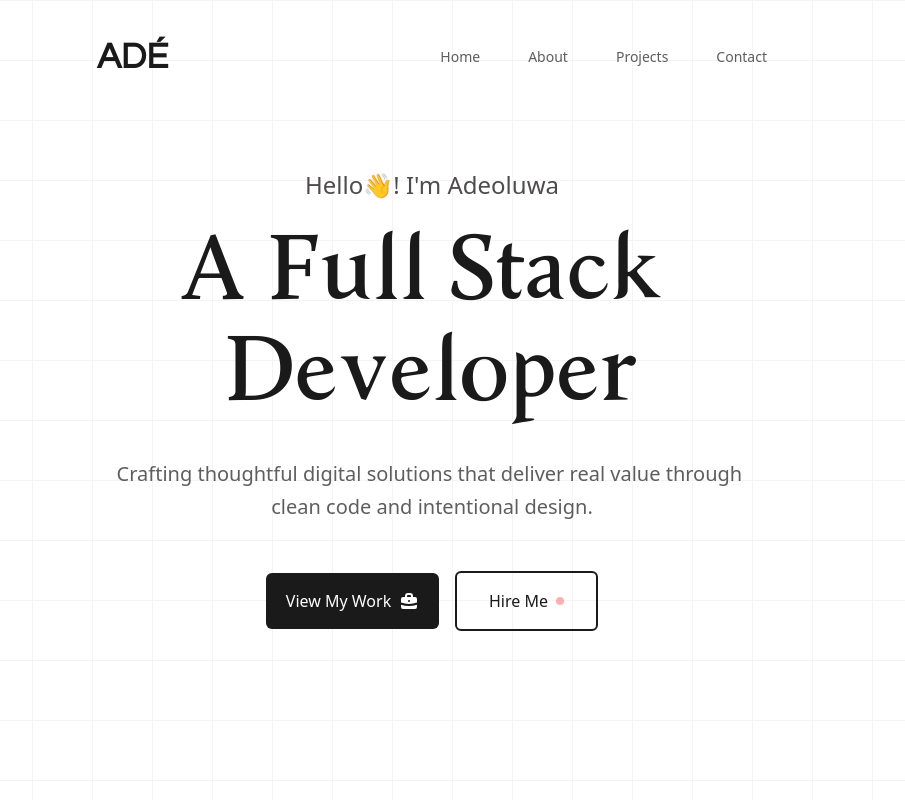
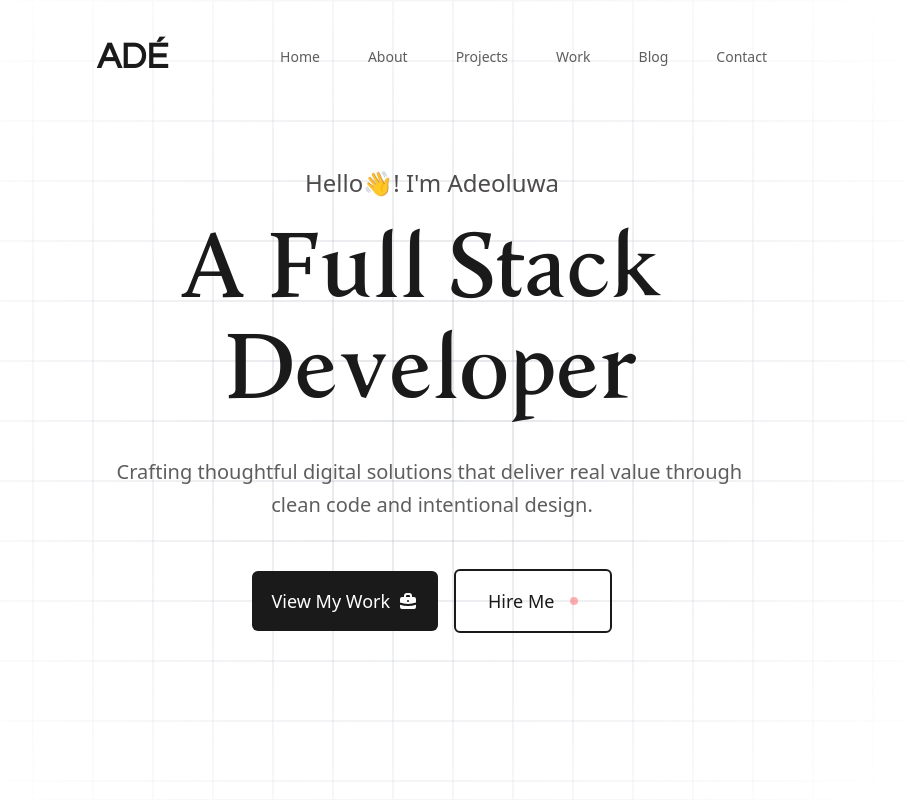
Before and after one commit to ajanixoxo/Adeoluwa, a Next.js app: page / in a window 1280 px wide. Shown: the top 800 px of the page, without its empty margins (208-1113 px from the left). Built offline with nearby package versions, Linux system fonts and the light colour scheme; a web font is replaced by a local one.

Commit message:
Implement smooth scrolling for navigation and enhance Navbar with animations; update section IDs for About, Blog, Contact, Projects, and Work. Add project images to ProjectVariation1 and adjust layout styles for better responsiveness.

```diff
--- a/app/globals.css
+++ b/app/globals.css
@@ -36,7 +36,9 @@
   --font-agbalumo: var(--font-agbalumo), sans-serif;
   --font-questrial: var(--font-questrial), sans-serif;
 }
-
+html{
+  scroll-behavior: smooth;
+}
 body {
   font-family: var(--font-body);
   color: var(--color-dark);
--- a/components/Navbar.tsx
+++ b/components/Navbar.tsx
@@ -2,6 +2,7 @@
 
 import { useState, useEffect } from 'react'
 import { HiMenu, HiX } from 'react-icons/hi'
+import { motion, AnimatePresence } from 'motion/react'
 // import {GlassCard} from  "@developer-hub/liquid-glass"
 export default function Navbar() {
   const [mobileMenuOpen, setMobileMenuOpen] = useState(false)
@@ -17,18 +18,28 @@ export default function Navbar() {
     return () => window.removeEventListener('scroll', handleScroll)
   }, [])
 
+  const handleLinkClick = (href: string) => {
+    setMobileMenuOpen(false)
+    const element = document.querySelector(href)
+    if (element) {
+      element.scrollIntoView({ behavior: 'smooth', block: 'start' })
+    }
+  }
+
   const navLinks = [
     { name: 'Home', href: '#home' },
     { name: 'About', href: '#about' },
     { name: 'Projects', href: '#projects' },
+    { name: 'Work', href: '#work' },
+    { name: 'Blog', href: '#blog' },
     { name: 'Contact', href: '#contact' },
   ]
 
   return (
-    <nav className="fixed top-0 left-0 right-0 z-50 bg-transparent pt-4">
+    <nav className="fixed top-0 left-0 right-0 z-50 bg-transparent pt-4 px-6 lg:px-12">
       {/* <GlassCard> */}
       <div
-        className={`max-w-3xl mx-auto px-6 lg:px-12 border rounded-3xl transition-all duration-300 ${
+        className={`max-w-2xl lg:max-w-3xl mx-auto px-6 lg:px-12 border rounded-3xl transition-all duration-300 ${
           isScrolled
             ? 'bg-white/80 backdrop-blur-md border-dark/20 shadow-sm'
             : 'border-white/30'
@@ -41,14 +52,19 @@ export default function Navbar() {
           </div>
 
           {/* Desktop Navigation */}
-          <div className="hidden md:flex items-center gap-12">
+          <div className="hidden md:flex items-center gap-8 lg:gap-12">
             {navLinks.map((link) => (
               <a
                 key={link.name}
                 href={link.href}
-                className="text-dark/70 font-body text-sm font-medium hover:text-dark transition-colors"
+                onClick={(e) => {
+                  e.preventDefault()
+                  handleLinkClick(link.href)
+                }}
+                className="text-dark/70 font-body text-sm font-medium hover:text-dark transition-colors relative group"
               >
                 {link.name}
+                <span className="absolute bottom-0 left-0 w-0 h-0.5 bg-accent group-hover:w-full transition-all duration-300"></span>
               </a>
             ))}
           </div>
@@ -61,26 +77,42 @@ export default function Navbar() {
             {mobileMenuOpen ? <HiX size={24} /> : <HiMenu size={24} />}
           </button>
         </div>
+        <AnimatePresence>
+        {mobileMenuOpen && (
+          <motion.div
+            initial={{ opacity: 0, height: 0 }}
+            animate={{ opacity: 1, height: 'auto' }}
+            exit={{ opacity: 0, height: 0 }}
+            transition={{ duration: 0.3, ease: 'easeInOut' }}
+            className="md:hidden overflow-hidden"
+          >
+            <div className="space-y-1">
+              {navLinks.map((link, index) => (
+                <motion.a
+                  key={link.name}
+                  href={link.href}
+                  onClick={(e) => {
+                    e.preventDefault()
+                    handleLinkClick(link.href)
+                  }}
+                  initial={{ opacity: 0, x: -20 }}
+                  animate={{ opacity: 1, x: 0 }}
+                  transition={{ delay: index * 0.1, duration: 0.3 }}
+                  className="block py-3 px-4 text-dark font-body text-base font-medium hover:bg-primary/20 hover:text-accent rounded-sm transition-all duration-200 relative group"
+                >
+                  <span className="relative z-10">{link.name}</span>
+                  <span className="absolute left-0 top-0 bottom-0 w-1 bg-accent scale-y-0 group-hover:scale-y-100 transition-transform duration-200 rounded-r-sm"></span>
+                </motion.a>
+              ))}
+            </div>
+          </motion.div>
+        )}
+      </AnimatePresence>
       </div>
       {/* </GlassCard> */}
 
       {/* Mobile Menu */}
-      {mobileMenuOpen && (
-        <div className="md:hidden bg-white/95 backdrop-blur-sm border-t border-dark/10">
-          <div className="px-6 py-4 space-y-4">
-            {navLinks.map((link) => (
-              <a
-                key={link.name}
-                href={link.href}
-                className="block text-dark font-body text-base font-medium hover:text-dark/70 transition-colors"
-                onClick={() => setMobileMenuOpen(false)}
-              >
-                {link.name}
-              </a>
-            ))}
-          </div>
-        </div>
-      )}
+
     </nav>
   )
 }
--- a/components/about-variations/AboutVariation1.tsx
+++ b/components/about-variations/AboutVariation1.tsx
@@ -33,7 +33,7 @@ export default function AboutVariation1() {
   ]
 
   return (
-    <section className="min-h-screen bg-white py-32 px-6 lg:px-12">
+    <section id="about" className="min-h-screen bg-white py-32 px-6 lg:px-12">
       <div className="max-w-7xl mx-auto">
         {/* Section Header */}
         <h2 className="font-heading text-5xl md:text-6xl font-bold text-dark mb-20 text-center">
--- a/components/blog/BlogSection.tsx
+++ b/components/blog/BlogSection.tsx
@@ -8,7 +8,7 @@ export default function BlogSection() {
   const isInView = useInView(sectionRef, { once: true, amount: 0.2 })
 
   return (
-    <section ref={sectionRef} className="min-h-screen bg-white py-32 px-6 lg:px-12">
+    <section id="blog" ref={sectionRef} className="min-h-screen bg-white py-32 px-6 lg:px-12">
       <div className="max-w-7xl mx-auto">
         {/* Section Header */}
         <motion.div
--- a/components/contact/ContactSection.tsx
+++ b/components/contact/ContactSection.tsx
@@ -9,7 +9,7 @@ export default function ContactSection() {
     const isInView = useInView(sectionRef, { once: true, amount: 0.2 })
 
     return (
-        <section ref={sectionRef} className=" bg-dark py-10  relative overflow-hidden ">
+        <section id="contact" ref={sectionRef} className=" bg-dark py-10  relative overflow-hidden ">
             {/* Background Pattern/Doodles */}
             <div className="absolute inset-0 opacity-10">
                 <div className="absolute top-20 left-10 w-32 h-32 border-2 border-white/20 rounded-full"></div>
--- a/components/hero-variations/HeroVariation3.tsx
+++ b/components/hero-variations/HeroVariation3.tsx
@@ -6,24 +6,28 @@ import Navbar from '../Navbar'
 import { TextAnimate } from '@/components/ui/text-animate'
 import RippleButton from '@/components/ui/RippleButton'
 import Magnet from '../Magnet'
+import { InteractiveGridPattern } from '@/components/ui/interactive-grid-pattern'
+import { cn } from '@/lib/utils'
 
 export default function HeroVariation3() {
   return (
     <div className="min-h-screen bg-white relative overflow-hidden">
-      {/* Subtle Grid Background */}
-      <div
-        className="absolute inset-0 opacity-[0.15]"
-        style={{
-          backgroundImage: 'linear-gradient(#C0B6B6 1px, transparent 1px), linear-gradient(90deg, #C0B6B6 1px, transparent 1px)',
-          backgroundSize: '60px 60px'
-        }}
+      {/* Interactive Grid Pattern */}
+      <InteractiveGridPattern
+        className={cn(
+          "mask-[radial-gradient(600px_circle_at_center,white,transparent)]"
+        )}
+        width={60}
+        height={60}
+        squares={[80, 80]}
+        squaresClassName="hover:fill-blue-400"
       />
 
       {/* Navigation */}
       <Navbar />
 
       {/* Hero Section - Centered */}
-      <section className="relative z-10 pt-32 pb-32 px-6 lg:px-12 min-h-screen flex items-center justify-center">
+      <section id="home" className="relative z-10 pt-32 pb-32 px-6 lg:px-12 min-h-screen flex items-center justify-center">
         <div className="max-w-4xl mx-auto w-full text-center">
           {/* Greeting */}
           <TextAnimate
@@ -60,7 +64,7 @@ export default function HeroVariation3() {
           </TextAnimate>
 
           <motion.div
-            className="flex items-center justify-center gap-4"
+            className="flex flex-col sm:flex-row items-center justify-center gap-3 sm:gap-4 w-full sm:w-auto"
             initial={{ opacity: 0, y: 20 }}
             animate={{ opacity: 1, y: 0 }}
             transition={{
@@ -72,20 +76,20 @@ export default function HeroVariation3() {
             <RippleButton
               href="#projects"
               variant="primary"
-              className="inline-flex px-5 py-4"
+              className="inline-flex w-full sm:w-auto justify-center px-4 py-3 sm:px-5 sm:py-4 text-base sm:text-lg"
             >
               View My Work
-              <HiBriefcase className="text-xl" />
+              <HiBriefcase className="text-lg sm:text-xl" />
             </RippleButton>
             <Magnet disabled={false} padding={120} magnetStrength={2}>
-               <RippleButton
-              href="#projects"
-              variant="secondary"
-              className="inline-flex px-8 py-4"
-            >
-              Hire Me <span className="bg-red-400 w-2 h-2 rounded-full animate-pulse"></span>
-            </RippleButton></Magnet>
-
+              <RippleButton
+                href="#projects"
+                variant="secondary"
+                className="inline-flex w-full sm:w-auto justify-center px-6 py-3 sm:px-8 sm:py-4 text-base sm:text-lg"
+              >
+                Hire Me <span className="bg-red-400 w-2 h-2 rounded-full animate-pulse ml-2"></span>
+              </RippleButton>
+            </Magnet>
           </motion.div>
           {/* CTA */}
 
--- a/components/projects-variations/ProjectVariation1.tsx
+++ b/components/projects-variations/ProjectVariation1.tsx
@@ -27,6 +27,7 @@ export default function ProjectVariation1() {
       title: 'MyPath2Tech',
       description: 'A community platform for tech enthusiasts to connect, learn, and grow together through events and resources.',
       technologies: ['Next.js', 'React', 'Tailwind CSS', 'Framer Motion', 'Express.js'],
+      imageUrl: '/work/mp2t.png',
       liveUrl: 'https://www.mypath2tech.ca/',
       githubUrl: '#',
       featured: true,
@@ -36,6 +37,7 @@ export default function ProjectVariation1() {
       title: 'Apture',
       description: 'Your Friendly Budget and expense planner',
       technologies: ['Next.js', 'React', 'Tailwind CSS', 'Framer Motion', 'Express.js'],
+      imageUrl: '/work/apture2.png',
       liveUrl: 'https://apture.app/',
       githubUrl: '#',
       featured: true,
@@ -45,7 +47,8 @@ export default function ProjectVariation1() {
       title: 'Funkash Technology',
       description: 'A Company that helps startup and talented individuals get their ideas to life.',
       technologies: ['React', 'Node.js', 'Next.js', 'MongoDB'],
-      liveUrl: 'https://flurstack.vercel.app/home',
+      imageUrl: '/work/funkash-main.png',
+      liveUrl: 'https://funkash.com',
       githubUrl: '#',
     },
     {
@@ -53,6 +56,7 @@ export default function ProjectVariation1() {
       title: 'Residde',
       description: 'Discover properties for rent and sale with secure inspection services.',
       technologies: ['Next.js', 'React', 'Tailwind CSS', 'Framer Motion', 'Express.js'],
+      imageUrl: '/work/resside.png',
       liveUrl: 'https://residde-web.vercel.app/',
       githubUrl: '#',
     },
@@ -61,22 +65,16 @@ export default function ProjectVariation1() {
       title: 'Tee_shotz Website Portfolio',
       description: 'A portfolio website that showcases a photographers works, services and more...',
       technologies: ['React', 'Tailwind CSS', 'Next.js', 'AOS'],
+      imageUrl: '/work/tee-shot.png',
       liveUrl: 'https://tee-shotz.vercel.app/',
       githubUrl: '#',
     },
 
-    {
-      id: 6,
-      title: 'A Dashboard Website',
-      description: 'An Admin Dashboard.',
-      technologies: ['React', 'Chart.js', 'Tailwind CSS'],
-      liveUrl: 'https://crownz-dasboard.vercel.app/',
-      githubUrl: '#',
-    },
+
   ]
 
   return (
-    <section className="min-h-screen bg-white py-32 px-6 lg:px-12">
+    <section id="projects" className="min-h-screen bg-white py-32 px-6 lg:px-12">
       <div className="max-w-7xl mx-auto">
         {/* Section Header */}
         <motion.div
@@ -104,10 +102,22 @@ export default function ProjectVariation1() {
               transition={{ duration: 0.5, delay: index * 0.1 }}
               className="group relative bg-white border-2 border-secondary rounded-sm overflow-hidden hover:border-accent transition-all duration-300"
             >
-              {/* Project Image Placeholder */}
-              <div className="h-48 bg-linear-to-br from-primary/20 to-secondary/20 flex items-center justify-center">
-                <div className="text-6xl opacity-20">💻</div>
-              </div>
+              {/* Project Image */}
+              {project.imageUrl ? (
+                <div className="relative h-48 w-full overflow-hidden">
+                  <Image
+                    src={project.imageUrl}
+                    alt={project.title}
+                    fill
+                    className="object-cover group-hover:scale-105 transition-transform duration-300"
+                    sizes="(max-width: 768px) 100vw, (max-width: 1200px) 50vw, 33vw"
+                  />
+                </div>
+              ) : (
+                <div className="h-48 bg-linear-to-br from-primary/20 to-secondary/20 flex items-center justify-center">
+                  <div className="text-6xl opacity-20">💻</div>
+                </div>
+              )}
 
               {/* Project Content */}
               <div className="p-6">
@@ -152,7 +162,7 @@ export default function ProjectVariation1() {
                   {project.githubUrl && (
                     <a
                       href={project.githubUrl}
-                      className="flex items-center gap-2 text-dark/70 hover:text-accent transition-colors font-body text-sm font-medium"
+                      className="flex items-center gap-2 text-dark/70 hover:text-gray-700 transition-colors font-body text-sm font-medium"
                     >
                       <HiCode className="text-lg" />
                       Code
--- /dev/null
+++ b/components/ui/interactive-grid-pattern.tsx
@@ -0,0 +1,73 @@
+"use client"
+
+import React, { useState } from "react"
+
+import { cn } from "@/lib/utils"
+
+/**
+ * InteractiveGridPattern is a component that renders a grid pattern with interactive squares.
+ *
+ * @param width - The width of each square.
+ * @param height - The height of each square.
+ * @param squares - The number of squares in the grid. The first element is the number of horizontal squares, and the second element is the number of vertical squares.
+ * @param className - The class name of the grid.
+ * @param squaresClassName - The class name of the squares.
+ */
+interface InteractiveGridPatternProps extends React.SVGProps<SVGSVGElement> {
+  width?: number
+  height?: number
+  squares?: [number, number] // [horizontal, vertical]
+  className?: string
+  squaresClassName?: string
+}
+
+/**
+ * The InteractiveGridPattern component.
+ *
+ * @see InteractiveGridPatternProps for the props interface.
+ * @returns A React component.
+ */
+export function InteractiveGridPattern({
+  width = 40,
+  height = 40,
+  squares = [24, 24],
+  className,
+  squaresClassName,
+  ...props
+}: InteractiveGridPatternProps) {
+  const [horizontal, vertical] = squares
+  const [hoveredSquare, setHoveredSquare] = useState<number | null>(null)
+
+  return (
+    <svg
+      width={width * horizontal}
+      height={height * vertical}
+      className={cn(
+        "absolute inset-0 h-full w-full border border-gray-400/30",
+        className
+      )}
+      {...props}
+    >
+      {Array.from({ length: horizontal * vertical }).map((_, index) => {
+        const x = (index % horizontal) * width
+        const y = Math.floor(index / horizontal) * height
+        return (
+          <rect
+            key={index}
+            x={x}
+            y={y}
+            width={width}
+            height={height}
+            className={cn(
+              "stroke-gray-400/30 transition-all duration-100 ease-in-out [&:not(:hover)]:duration-1000",
+              hoveredSquare === index ? "fill-gray-300/30" : "fill-transparent",
+              squaresClassName
+            )}
+            onMouseEnter={() => setHoveredSquare(index)}
+            onMouseLeave={() => setHoveredSquare(null)}
+          />
+        )
+      })}
+    </svg>
+  )
+}
--- a/components/work-experience/WorkExperience.tsx
+++ b/components/work-experience/WorkExperience.tsx
@@ -45,7 +45,7 @@ export default function WorkExperience() {
   ]
 
   return (
-    <section ref={sectionRef} className="min-h-screen bg-white py-32 px-6 lg:px-12">
+    <section id="work" ref={sectionRef} className="min-h-screen bg-white py-32 px-6 lg:px-12">
       <div className="max-w-7xl mx-auto">
         {/* Section Header */}
         <motion.div
```
